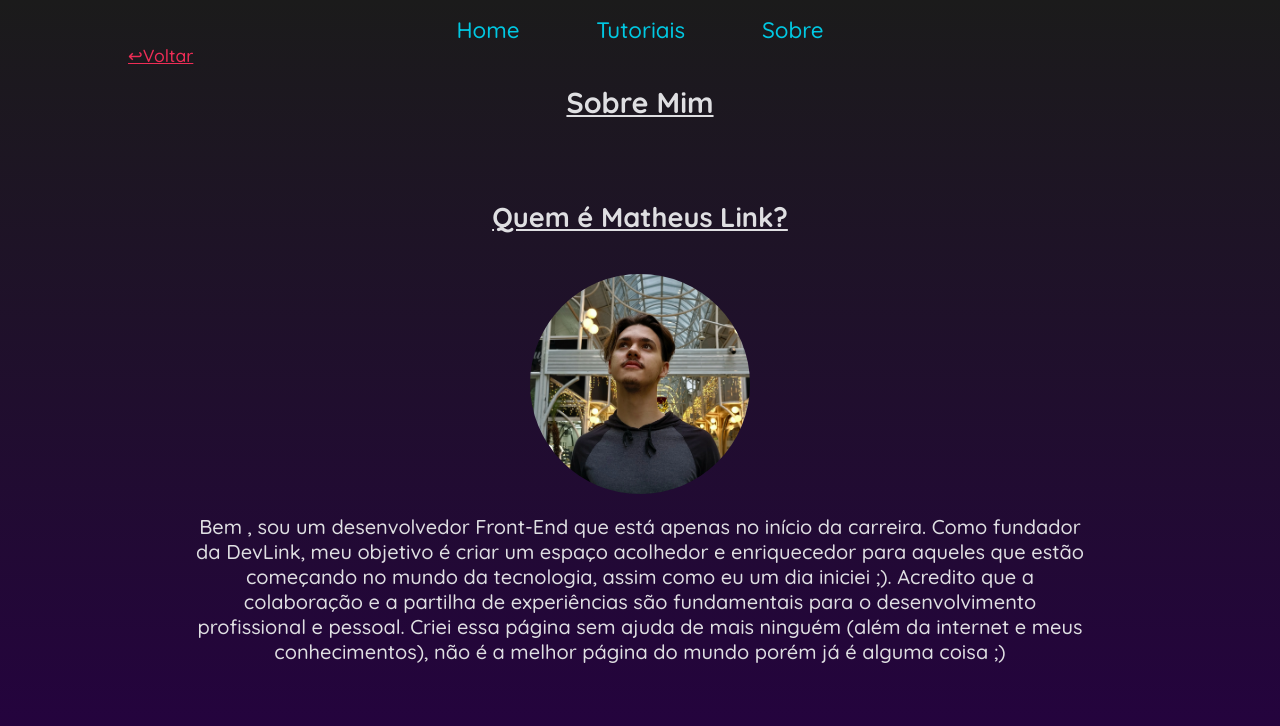
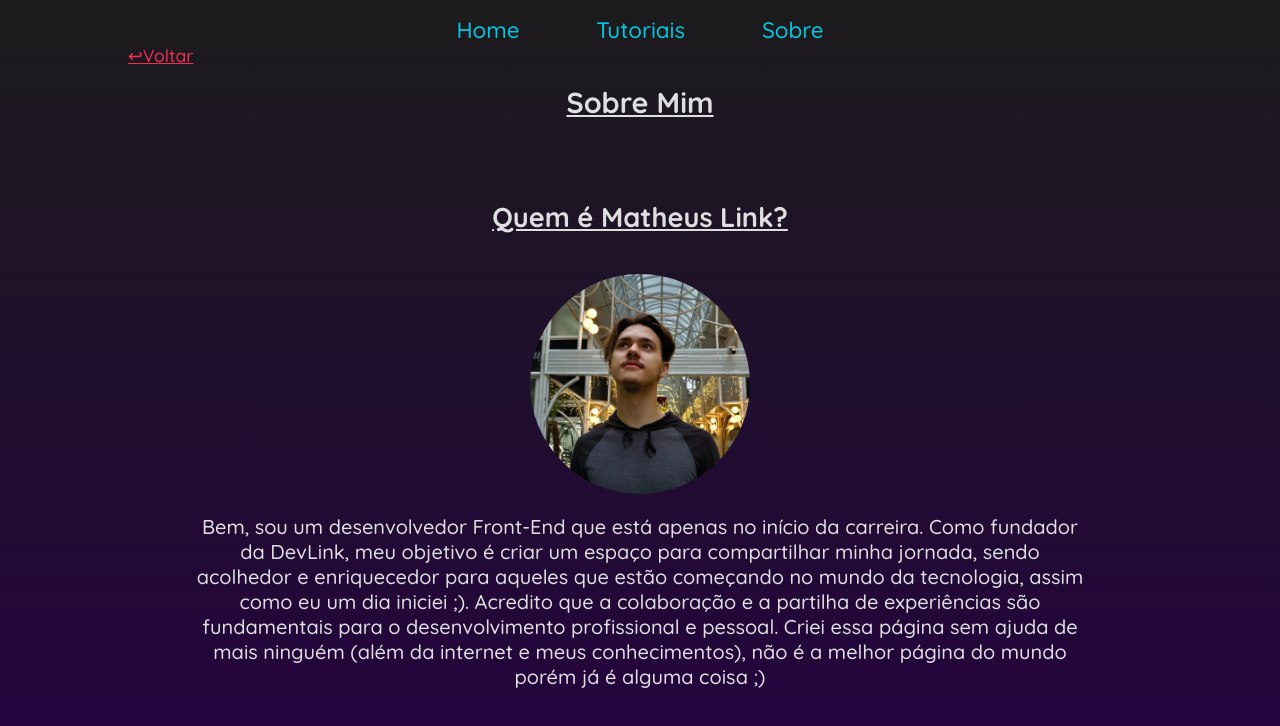
Before and after one commit to MthsLnk-gthb/dev-link, a React (Vite) app: page /sobremim in a window 1280 px wide. Shown: the top 726 px of the page. Built offline with nearby package versions, Linux system fonts and the light colour scheme.

Commit message:
Alteração de texto

```diff
--- a/src/routes/SobreMim/textosSobreMim.js
+++ b/src/routes/SobreMim/textosSobreMim.js
@@ -1,3 +1,3 @@
-export const textoMatheusLink = `Bem , sou um desenvolvedor Front-End que está apenas no início da carreira. Como fundador da DevLink, meu objetivo é criar um espaço acolhedor e enriquecedor para aqueles que estão começando no mundo da tecnologia, assim como eu um dia iniciei ;).
+export const textoMatheusLink = `Bem, sou um desenvolvedor Front-End que está apenas no início da carreira. Como fundador da DevLink, meu objetivo é criar um espaço para compartilhar minha jornada, sendo acolhedor e enriquecedor para aqueles que estão começando no mundo da tecnologia, assim como eu um dia iniciei ;).
 Acredito que a colaboração e a partilha de experiências são fundamentais para o desenvolvimento profissional e pessoal.
 Criei essa página sem ajuda de mais ninguém (além da internet e meus conhecimentos), não é a melhor página do mundo porém já é alguma coisa ;)`;
```
